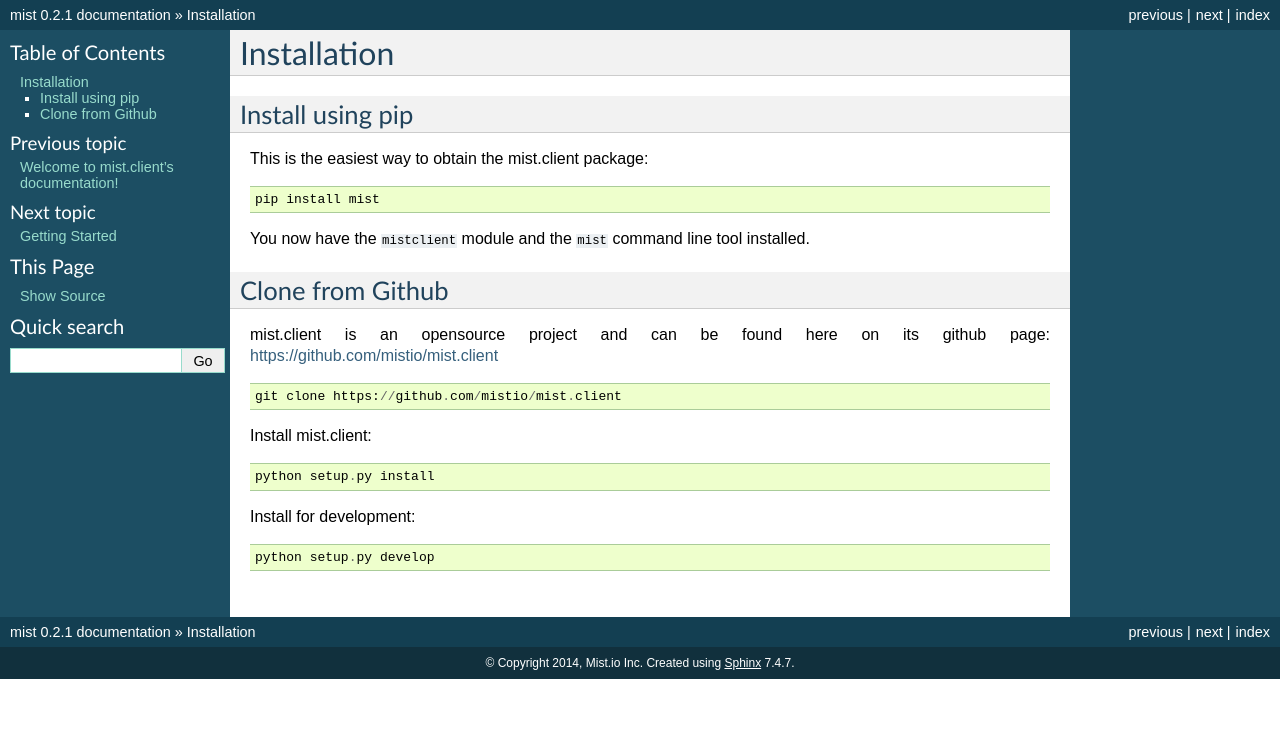
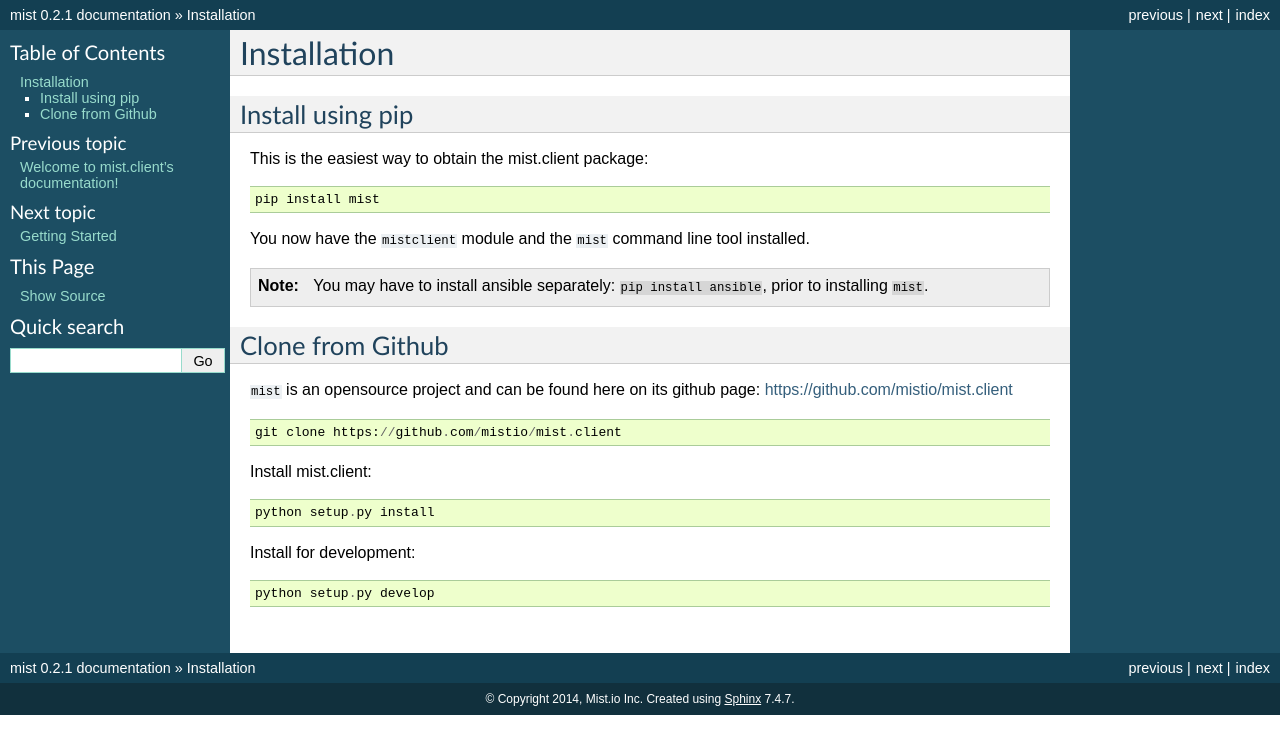
Before and after one commit to mistio/mist.client, a Sphinx documentation site: the page built from docs/source/client/installation.rst, in a window 1280 px wide. Shown: the top 754 px of the page. Built offline with Sphinx 7.4.7, drawn with Linux system fonts in a browser that asks for light colours; pages that are not in the unit, such as notebooks, are missing from menus.

Commit message:
Update installation docs for mistclient

```diff
--- a/docs/source/client/installation.rst
+++ b/docs/source/client/installation.rst
@@ -9,10 +9,12 @@
 
 You now have the ``mistclient`` module and the ``mist`` command line tool installed.
 
+.. Note:: You may have to install ansible separately: ``pip install ansible``, prior to installing ``mist``.
+
 Clone from Github
 =================
 
-mist.client is an opensource project and can be found here on its github page: https://github.com/mistio/mist.client ::
+``mist`` is an opensource project and can be found here on its github page: https://github.com/mistio/mist.client ::
 
     git clone https://github.com/mistio/mist.client
 
```
